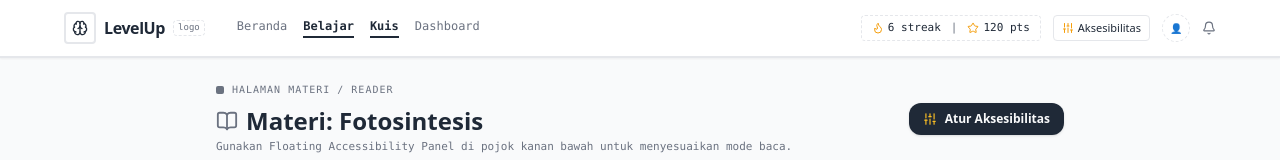
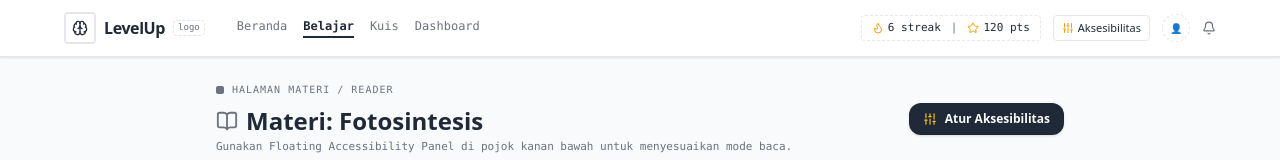
Before and after one commit to kemal-faza/neurodivergent-lms, a Next.js app: page /belajar/materi/m1 in a window 1280 px wide. Shown: the top 160 px of the page. Built offline with nearby package versions, Linux system fonts and the light colour scheme.

Commit message:
fix: correct Navbar active highlight to match specific route prefix instead of just first segment

```diff
--- a/src/components/Navbar.tsx
+++ b/src/components/Navbar.tsx
@@ -43,10 +43,14 @@ export function Navbar() {
         {/* Nav Links */}
         <nav className="flex items-center gap-4 ml-4">
           {navLinks.map((link) => {
-            const isActive =
-              link.href === "/"
-                ? pathname === "/"
-                : pathname?.startsWith(link.href.split("/")[1] ? `/${link.href.split("/")[1]}` : "/");
+            const isActive = (() => {
+              if (link.href === "/") return pathname === "/";
+              const segments = link.href.split("/").filter(Boolean);
+              const prefix = segments.length >= 2
+                ? `/${segments[0]}/${segments[1]}`
+                : `/${segments[0]}`;
+              return pathname?.startsWith(prefix) ?? false;
+            })();
 
             return (
               <Link
```
